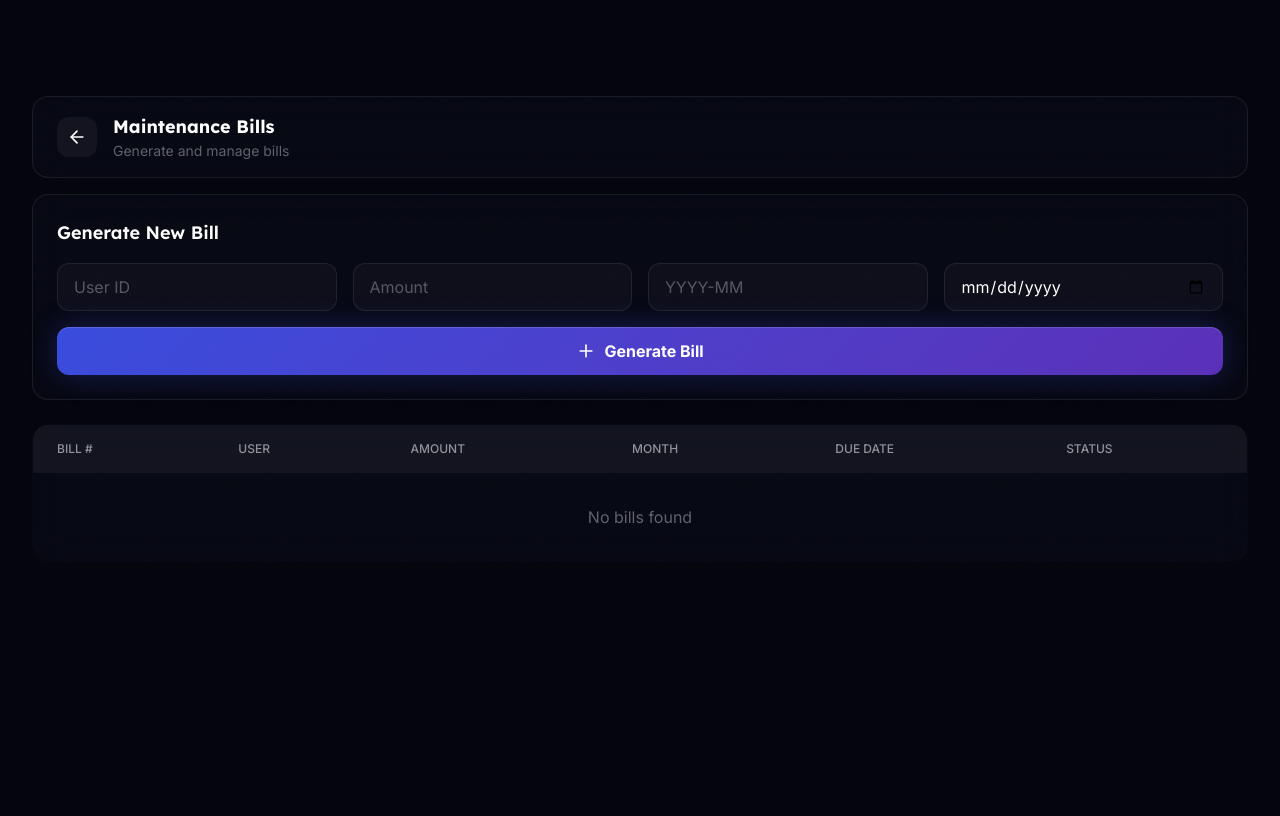
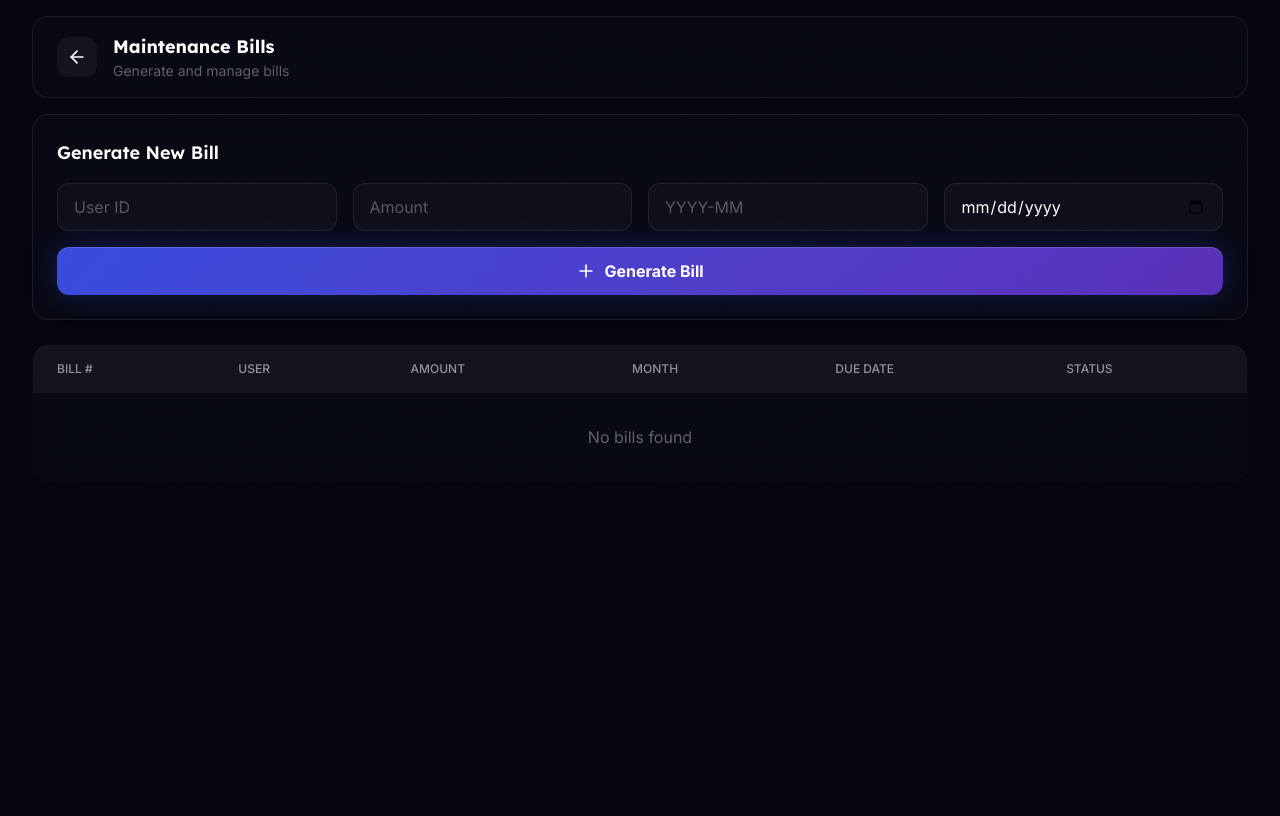
Before and after one commit to mahankals/societyapp, a PHP site: template app/views/admin/bills.html.twig in a window 1280 px wide. Before the commit the page ends 524 px from the top, so only its background shows below. Run offline with PHP 8.4, Linux system fonts and the light colour scheme; the template is opened without the code that fills it, so the values that code supplies are empty; some libraries are stand-ins or nearby versions.

Commit message:
Update AGENT with CSRF rules, remove extra top padding from inner pages

```diff
--- a/app/views/admin/bills.html.twig
+++ b/app/views/admin/bills.html.twig
@@ -5,7 +5,7 @@
 {% block footer %}{% endblock %}
 
 {% block content %}
-<div class="min-h-screen pt-20 px-4">
+<div class="min-h-screen px-4">
     <nav class="glass-panel mx-4 mt-4 rounded-2xl px-6 py-4 flex items-center justify-between">
         <div class="flex items-center gap-4">
             <a href="/admin" class="w-10 h-10 rounded-xl bg-white/5 flex items-center justify-center hover:bg-white/10 transition-colors">
--- a/app/views/admin/index.html.twig
+++ b/app/views/admin/index.html.twig
@@ -5,7 +5,7 @@
 {% block footer %}{% endblock %}
 
 {% block content %}
-<div class="min-h-screen pt-20">
+<div class="min-h-screen">
     <nav class="glass-panel mx-4 mt-4 rounded-2xl px-6 py-4 flex items-center justify-between">
         <div class="flex items-center gap-4">
             <div class="w-10 h-10 rounded-xl bg-gradient-to-br from-red-500 to-red-700 flex items-center justify-center">
--- a/app/views/admin/invitations.html.twig
+++ b/app/views/admin/invitations.html.twig
@@ -5,7 +5,7 @@
 {% block footer %}{% endblock %}
 
 {% block content %}
-<div class="min-h-screen pt-20 px-4">
+<div class="min-h-screen px-4">
     <nav class="glass-panel mx-4 mt-4 rounded-2xl px-6 py-4 flex items-center justify-between">
         <div class="flex items-center gap-4">
             <a href="/admin" class="w-10 h-10 rounded-xl bg-white/5 flex items-center justify-center hover:bg-white/10 transition-colors">
--- a/app/views/admin/notifications.html.twig
+++ b/app/views/admin/notifications.html.twig
@@ -5,7 +5,7 @@
 {% block footer %}{% endblock %}
 
 {% block content %}
-<div class="min-h-screen pt-20 px-4">
+<div class="min-h-screen px-4">
     <nav class="glass-panel mx-4 mt-4 rounded-2xl px-6 py-4 flex items-center justify-between">
         <div class="flex items-center gap-4">
             <a href="/admin" class="w-10 h-10 rounded-xl bg-white/5 flex items-center justify-center hover:bg-white/10 transition-colors">
--- a/app/views/admin/requests.html.twig
+++ b/app/views/admin/requests.html.twig
@@ -5,7 +5,7 @@
 {% block footer %}{% endblock %}
 
 {% block content %}
-<div class="min-h-screen pt-20 px-4">
+<div class="min-h-screen px-4">
     <nav class="glass-panel mx-4 mt-4 rounded-2xl px-6 py-4 flex items-center justify-between">
         <div class="flex items-center gap-4">
             <a href="/admin" class="w-10 h-10 rounded-xl bg-white/5 flex items-center justify-center hover:bg-white/10 transition-colors">
--- a/app/views/admin/user-edit.html.twig
+++ b/app/views/admin/user-edit.html.twig
@@ -5,7 +5,7 @@
 {% block footer %}{% endblock %}
 
 {% block content %}
-<div class="min-h-screen pt-20 px-4">
+<div class="min-h-screen px-4">
     <nav class="glass-panel mx-4 mt-4 rounded-2xl px-6 py-4 flex items-center justify-between">
         <div class="flex items-center gap-4">
             <a href="/admin/users" class="w-10 h-10 rounded-xl bg-white/5 flex items-center justify-center hover:bg-white/10 transition-colors">
--- a/app/views/admin/users.html.twig
+++ b/app/views/admin/users.html.twig
@@ -5,7 +5,7 @@
 {% block footer %}{% endblock %}
 
 {% block content %}
-<div class="min-h-screen pt-20 px-4">
+<div class="min-h-screen px-4">
     <nav class="glass-panel mx-4 mt-4 rounded-2xl px-6 py-4 flex items-center justify-between">
         <div class="flex items-center gap-4">
             <a href="/admin" class="w-10 h-10 rounded-xl bg-white/5 flex items-center justify-center hover:bg-white/10 transition-colors">
--- a/app/views/client/bills.html.twig
+++ b/app/views/client/bills.html.twig
@@ -5,7 +5,7 @@
 {% block footer %}{% endblock %}
 
 {% block content %}
-<div class="min-h-screen pt-20 px-4">
+<div class="min-h-screen px-4">
     <nav class="glass-panel mx-4 mt-4 rounded-2xl px-6 py-4 flex items-center justify-between">
         <div class="flex items-center gap-4">
             <a href="/client" class="w-10 h-10 rounded-xl bg-white/5 flex items-center justify-center hover:bg-white/10 transition-colors">
--- a/app/views/client/documents.html.twig
+++ b/app/views/client/documents.html.twig
@@ -5,7 +5,7 @@
 {% block footer %}{% endblock %}
 
 {% block content %}
-<div class="min-h-screen pt-20 px-4">
+<div class="min-h-screen px-4">
     <nav class="glass-panel mx-4 mt-4 rounded-2xl px-6 py-4 flex items-center justify-between">
         <div class="flex items-center gap-4">
             <a href="/client" class="w-10 h-10 rounded-xl bg-white/5 flex items-center justify-center hover:bg-white/10 transition-colors">
--- a/app/views/client/index.html.twig
+++ b/app/views/client/index.html.twig
@@ -5,7 +5,7 @@
 {% block footer %}{% endblock %}
 
 {% block content %}
-<div class="min-h-screen pt-20">
+<div class="min-h-screen">
     <nav class="glass-panel mx-4 mt-4 rounded-2xl px-6 py-4 flex items-center justify-between">
         <div class="flex items-center gap-4">
             <div class="w-10 h-10 rounded-xl bg-gradient-to-br from-brand-500 to-brand-700 flex items-center justify-center">
--- a/app/views/client/notifications.html.twig
+++ b/app/views/client/notifications.html.twig
@@ -5,7 +5,7 @@
 {% block footer %}{% endblock %}
 
 {% block content %}
-<div class="min-h-screen pt-20 px-4">
+<div class="min-h-screen px-4">
     <nav class="glass-panel mx-4 mt-4 rounded-2xl px-6 py-4 flex items-center justify-between">
         <div class="flex items-center gap-4">
             <a href="/client" class="w-10 h-10 rounded-xl bg-white/5 flex items-center justify-center hover:bg-white/10 transition-colors">
--- a/app/views/client/profile.html.twig
+++ b/app/views/client/profile.html.twig
@@ -5,7 +5,7 @@
 {% block footer %}{% endblock %}
 
 {% block content %}
-<div class="min-h-screen pt-20 px-4">
+<div class="min-h-screen px-4">
     <nav class="glass-panel mx-4 mt-4 rounded-2xl px-6 py-4 flex items-center justify-between">
         <div class="flex items-center gap-4">
             <a href="/client" class="w-10 h-10 rounded-xl bg-white/5 flex items-center justify-center hover:bg-white/10 transition-colors">
--- a/app/views/client/requests.html.twig
+++ b/app/views/client/requests.html.twig
@@ -5,7 +5,7 @@
 {% block footer %}{% endblock %}
 
 {% block content %}
-<div class="min-h-screen pt-20 px-4">
+<div class="min-h-screen px-4">
     <nav class="glass-panel mx-4 mt-4 rounded-2xl px-6 py-4 flex items-center justify-between">
         <div class="flex items-center gap-4">
             <a href="/client" class="w-10 h-10 rounded-xl bg-white/5 flex items-center justify-center hover:bg-white/10 transition-colors">
```
Also changed, not shown: AGENT.md (+3 -0 lines).
